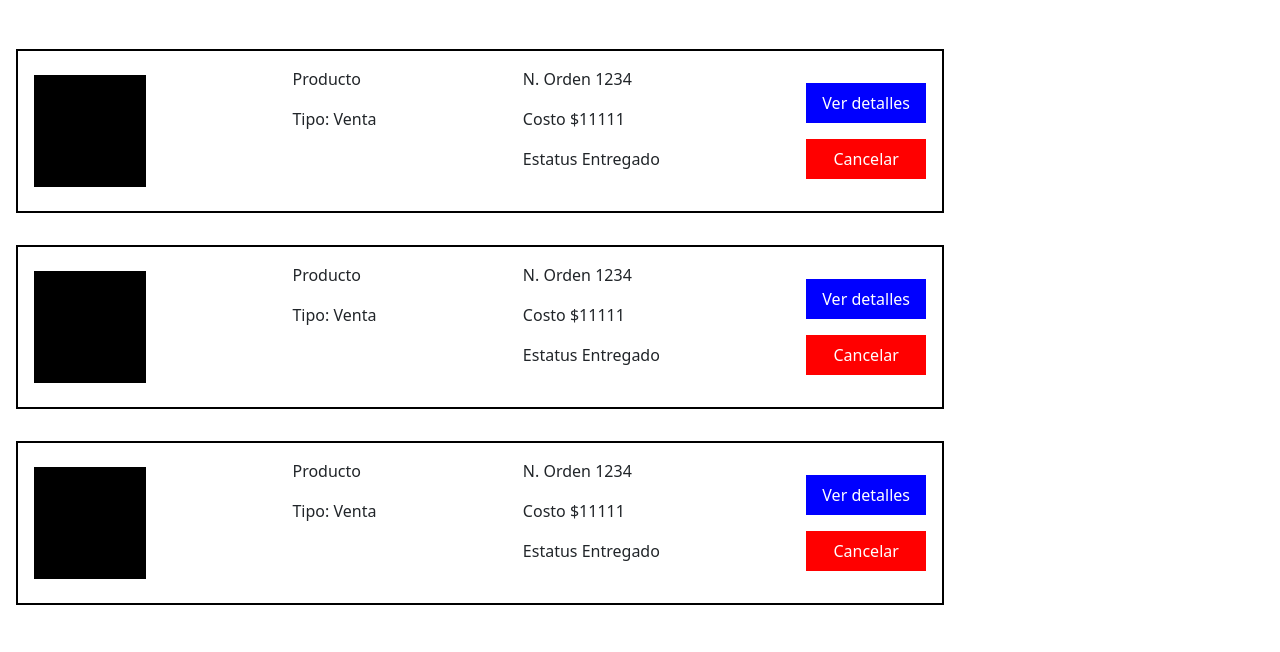
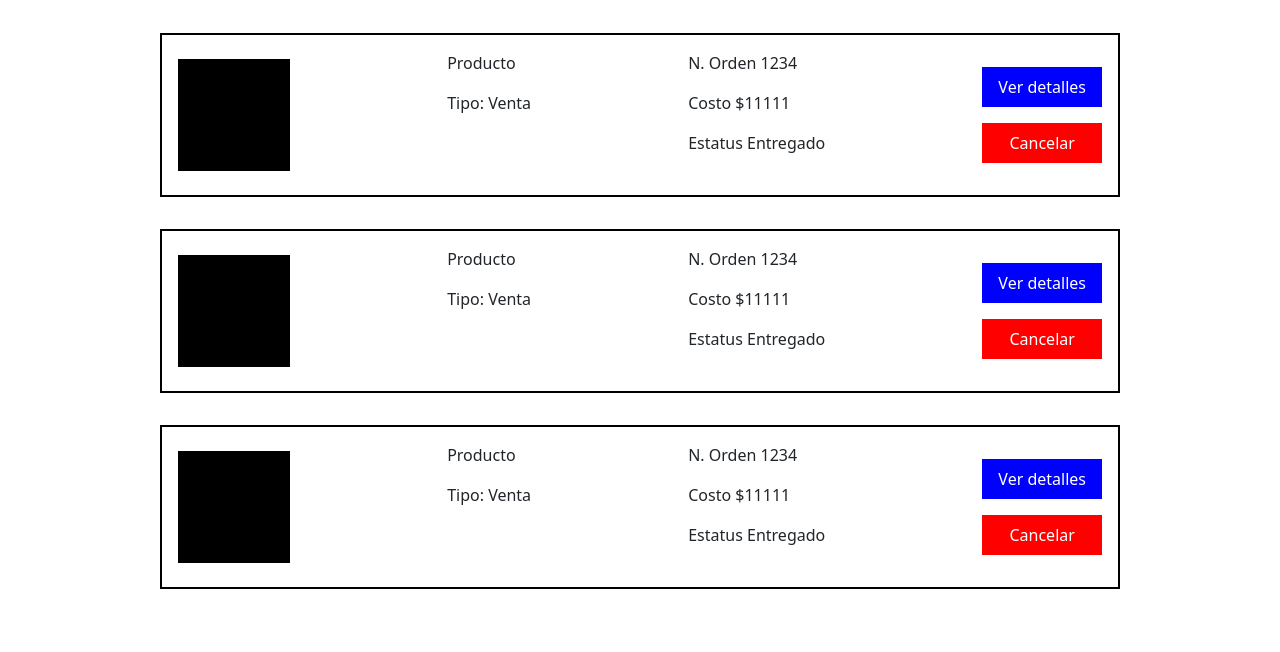
Before and after one commit to fabian994/pbay, a Django app: page /mis_ventas/historial_ventas in a window 1280 px wide. Shown: the part 116-768 px from the top of the page. Run offline with Django 4.2, Linux system fonts and the light colour scheme; some libraries are stand-ins or nearby versions; some web fonts are replaced.

Commit message:
fixed alignment

```diff
--- a/pBay/sellers/static/styles/historial_ventas.css
+++ b/pBay/sellers/static/styles/historial_ventas.css
@@ -13,7 +13,7 @@
 .my_container {
   width: 100%;
   max-width: 960px;
-  padding: 1rem;
+  margin: 1rem auto;
 }
 
 .square {
```
